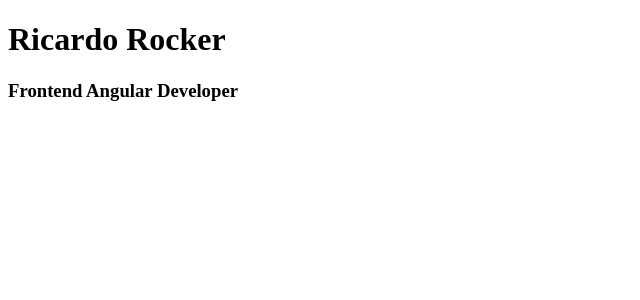
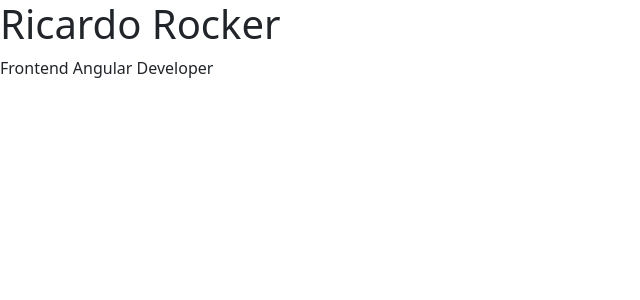
Before and after one commit to ricardorocker/rocker-website, an Angular app: page / in a window 1280 px wide. Shown: the top 300 px of the page, without its empty margins (0-640 px from the left). Built offline with nearby package versions, Linux system fonts and the light colour scheme.

Commit message:
Install bootstrap

```diff
--- a/angular.json
+++ b/angular.json
@@ -25,9 +25,14 @@
               "src/assets"
             ],
             "styles": [
+              "node_modules/bootstrap/dist/css/bootstrap.css",
               "src/styles.css"
             ],
-            "scripts": []
+            "scripts": [
+              "node_modules/jquery/dist/jquery.js",
+              "node_modules/popper.js/dist/umd/popper.js",
+              "node_modules/bootstrap/dist/js/bootstrap.js"
+            ]
           },
           "configurations": {
             "production": {
--- a/package.json
+++ b/package.json
@@ -18,6 +18,9 @@
     "@angular/platform-browser": "^16.2.0",
     "@angular/platform-browser-dynamic": "^16.2.0",
     "@angular/router": "^16.2.0",
+    "bootstrap": "^5.3.2",
+    "jquery": "^3.3.1",
+    "popper.js": "^1.14.3",
     "rxjs": "~7.8.0",
     "tslib": "^2.3.0",
     "zone.js": "~0.13.0"
--- a/src/app/app.component.html
+++ b/src/app/app.component.html
@@ -1,2 +1,2 @@
 <h1>Ricardo Rocker</h1>
-<h3>Frontend Angular Developer</h3>
+<div class="title">Frontend Angular Developer</div>
--- a/src/styles.css
+++ b/src/styles.css
@@ -1 +1,2 @@
 /* You can add global styles to this file, and also import other style files */
+@import "~bootstrap/dist/css/bootstrap.css"
```
Also changed, not shown: 1 other file (tests, documents, lock files or other folders).
